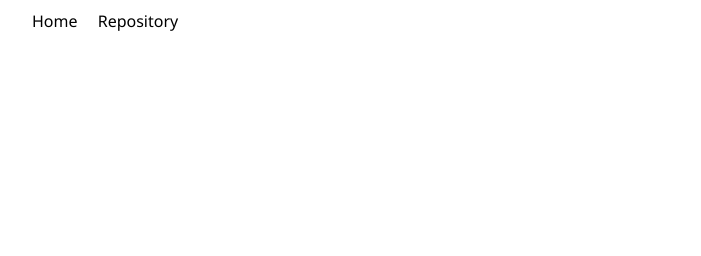
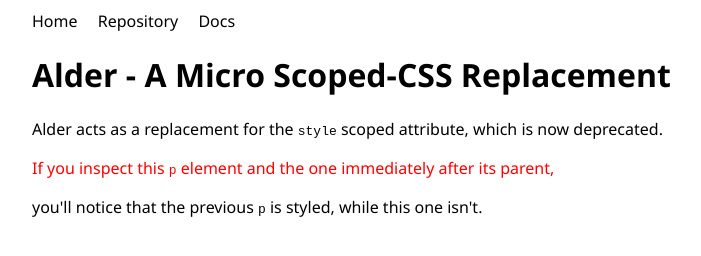
Before and after one commit to EthanJustice/alder.js, a plain HTML site: page index.html in a window 1280 px wide. Shown: the whole page, without its empty margins (208-909 px from the left). Drawn offline with Linux system fonts and the light colour scheme.

Commit message:
meta: demo updates

```diff
--- a/index.html
+++ b/index.html
@@ -15,7 +15,31 @@
             </style>
             <a href="./">Home</a>
             <a href="https://github.com/EthanJustice/alder">Repository</a>
+            <a href="https://github.com/EthanJustice/alder#docs">Docs</a>
         </nav>
+        <h1>Alder - A Micro Scoped-CSS Replacement</h1>
+        <p>
+            Alder acts as a replacement for the
+            <a
+                href="https://developer.mozilla.org/en-US/docs/Web/API/HTMLStyleElement/scoped"
+                ><code>style</code> scoped attribute</a
+            >, which is now deprecated.
+        </p>
+        <div>
+            <style>
+                p {
+                    color: red;
+                }
+            </style>
+            <p>
+                If you inspect this <code>p</code> element and the one
+                immediately after its parent,
+            </p>
+        </div>
+        <p>
+            you'll notice that the previous <code>p</code> is styled, while this
+            one isn't.
+        </p>
         <script src="./src/alder.js"></script>
         <script>
             let a = new Alder();
--- a/src/alder.js
+++ b/src/alder.js
@@ -37,5 +37,7 @@ class Alder {
         });
 
         sheet.remove();
+
+        return element;
     }
 }
```
Also changed, not shown: README.md.
